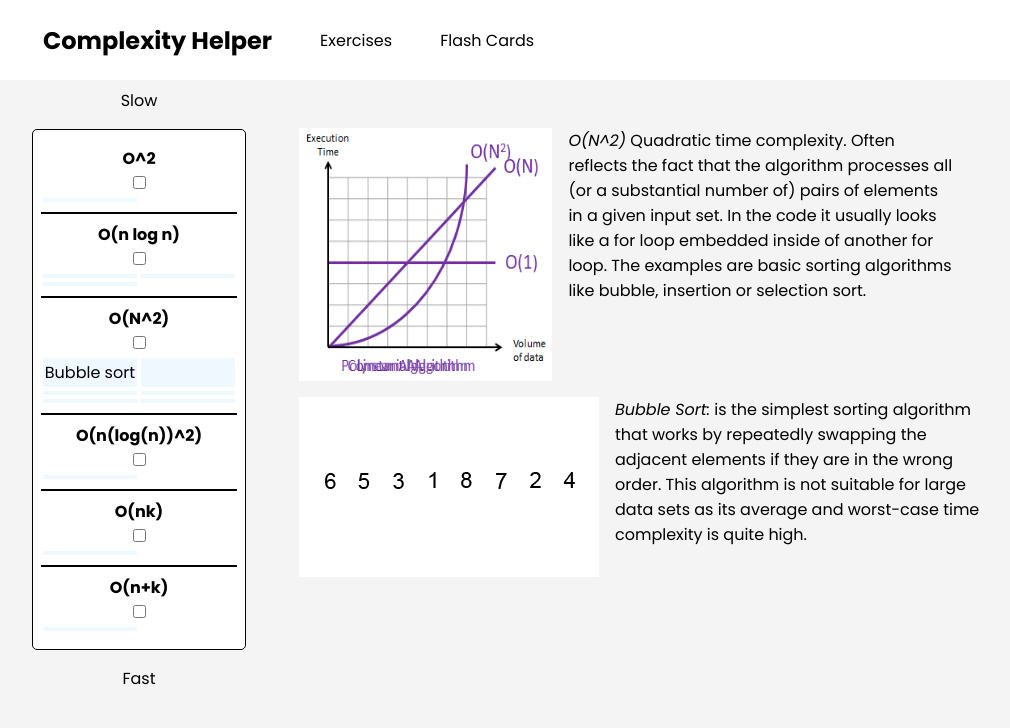
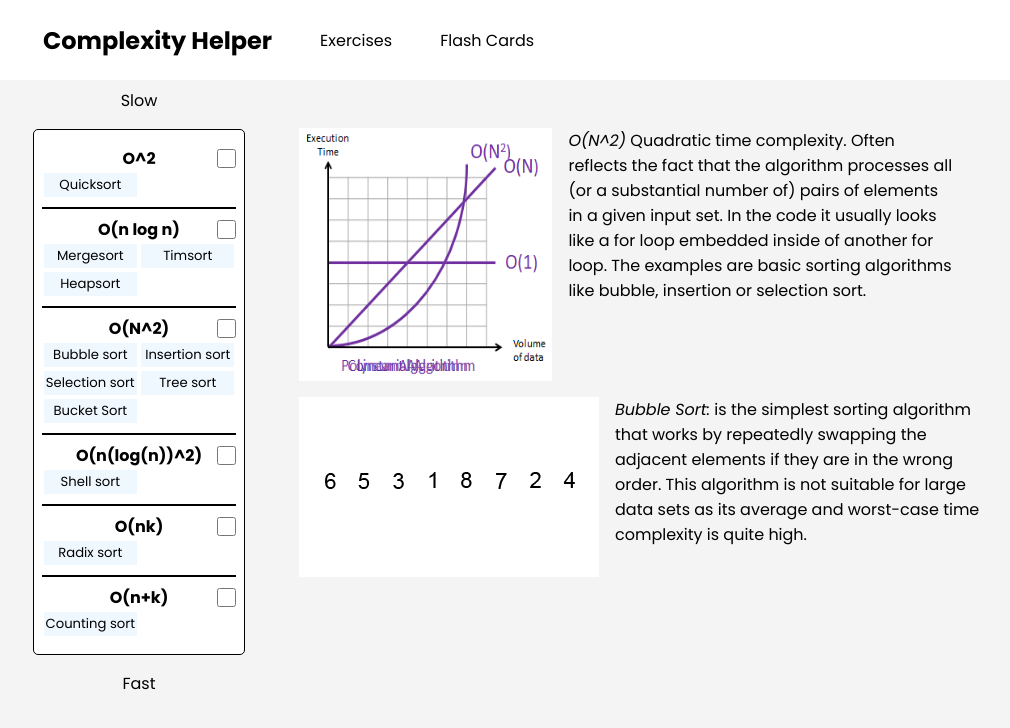
Before and after one commit to nickolasram/complexity-helper, a React (Create React App) app: page / in a window 1280 px wide. Shown: the top 728 px of the page, without its empty margins (117-1127 px from the left). Built offline with nearby package versions, Linux system fonts and the light colour scheme.

Commit message:
reformatting data and style

```diff
--- a/src/components/Card.js
+++ b/src/components/Card.js
@@ -10,8 +10,11 @@ let Card = props => {
     return (
         <div className='card-wrapper'>
           <div className="comp-card">
-            <p className='complexity-symbol'><b>{props.content}</b></p>
-            <input type="checkbox" id={props.content} name={props.content} value={props.content} onClick={handleSelect}/>
+            <div className='comp-name-select'>
+                <div className='card-placeholder'></div>
+                <p className='complexity-symbol'><b>{props.content}</b></p>
+                <input type="checkbox" id={props.content} name={props.content} value={props.content} onClick={handleSelect} className='comp-checkbox'/>
+            </div>
             <section className='subCard'>
             {algorithms.map((alg,index)=>
                 (
--- a/src/index.css
+++ b/src/index.css
@@ -84,6 +84,7 @@ body{
   padding: .125rem;
   margin: .125rem;
   background-color: aliceblue;
+  font-size: .825em;
 }
 .algorithm-desc{
   max-width: 50%;
@@ -94,6 +95,7 @@ body{
   flex-direction: row;
   align-items: flex-start;
   gap: 1rem;
+  width: 100%;
 }
 .graph-space{
   position: relative;
@@ -110,3 +112,13 @@ body{
   aspect-ratio: 1 / 1;
   mix-blend-mode: darken;
 }
+.comp-name-select{
+  display: flex;
+}
+.complexity-symbol{
+  flex: 8;
+}
+.comp-checkbox,
+.card-placeholder{
+  flex: 1;
+}
--- a/src/source.json
+++ b/src/source.json
@@ -4,7 +4,8 @@
             {"symbol": "O^2",
              "examples":
                 [
-                    "Quicksort"
+                    {"name": "Quicksort",
+                     "gif": "quick.gif"}
                 ],
              "image": "second.png",
              "description": "O^2 DESCRIPTION"
@@ -12,9 +13,12 @@
             {"symbol": "O(n log n)",
              "examples":
                 [
-                    "Mergesort",
-                    "Timsort",
-                    "Heapsort"
+                    {"name": "Mergesort",
+                     "gif": "merge.gif"},
+                    {"name": "Timsort",
+                     "gif": "tim.gif"},
+                    {"name": "Heapsort",
+                     "gif": "heap.gif"}
                 ],
              "image": "third.png",
              "description": "THIRD"
@@ -24,11 +28,14 @@
                     [
                         {"name": "Bubble sort",
                          "gif": "bubble.gif"},
-                        "Bubble sort",
-                        "Insertion sort",
-                        "Selection sort",
-                        "Tree sort",
-                        "Bucket Sort"
+                         {"name": "Insertion sort",
+                         "gif": "insertion.gif"},
+                        {"name": "Selection sort",
+                         "gif": "selection.gif"},
+                        {"name": "Tree sort",
+                         "gif": "tree.gif"},
+                        {"name": "Bucket Sort",
+                         "gif": "bucket.gif"}
                     ],
              "image": "On2.png",
              "description": "Quadratic time complexity. Often reflects the fact that the algorithm processes all (or a substantial number of) pairs of elements in a given input set. In the code it usually looks like a for loop embedded inside of another for loop. The examples are basic sorting algorithms like bubble, insertion or selection sort.",
@@ -38,17 +45,20 @@
             {"symbol": "O(n(log(n))^2)",
              "examples":
                 [
-                    "Shell sort"
+                    {"name": "Shell sort",
+                     "gif": "shell.gif"}
                 ]},
             {"symbol": "O(nk)",
             "examples":
                 [
-                    "Radix sort"
+                    {"name": "Radix sort",
+                     "gif": "radix.gif"}
                 ]},
             {"symbol": "O(n+k)",
             "examples":
                 [
-                    "Counting sort"
+                    {"name": "Counting sort",
+                     "gif": "counting.gif"}
                 ]}
         ]
 }
```
